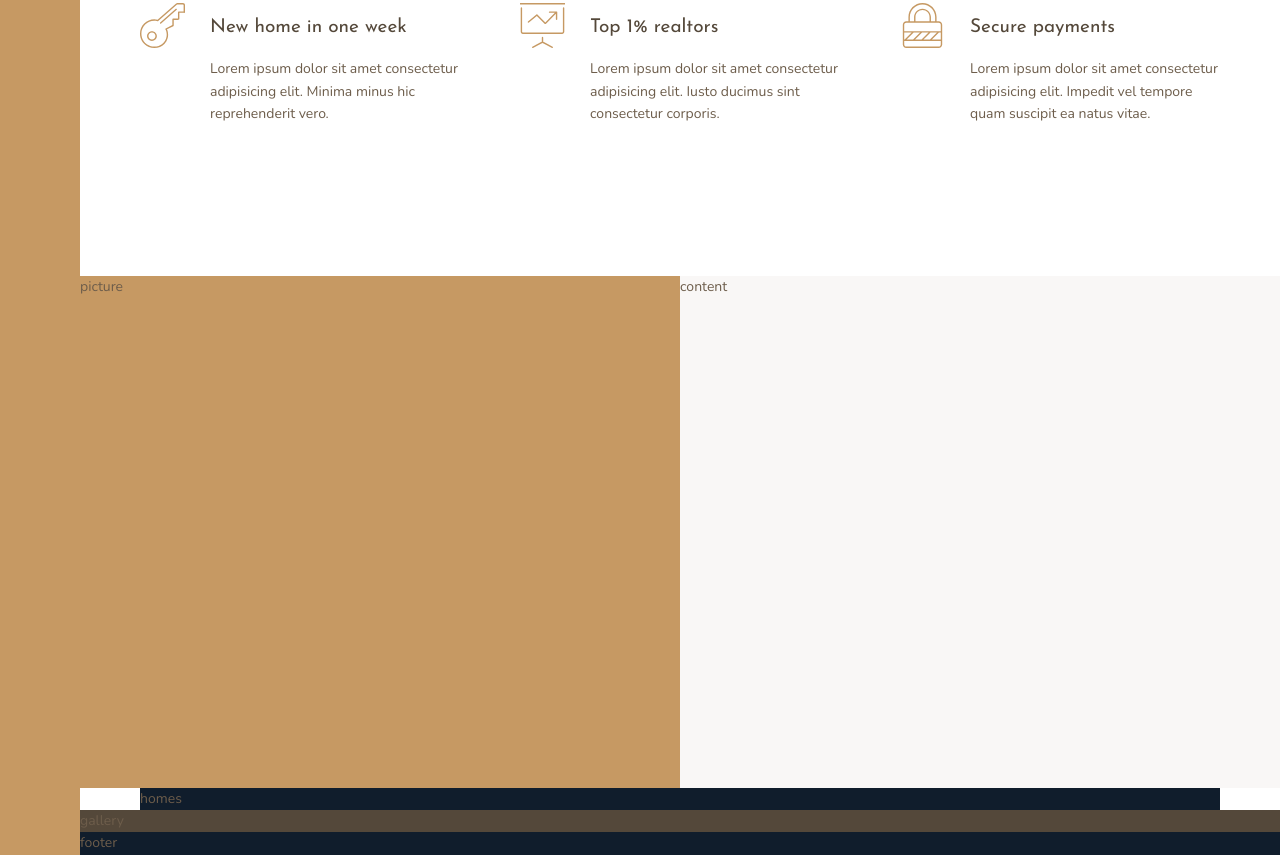
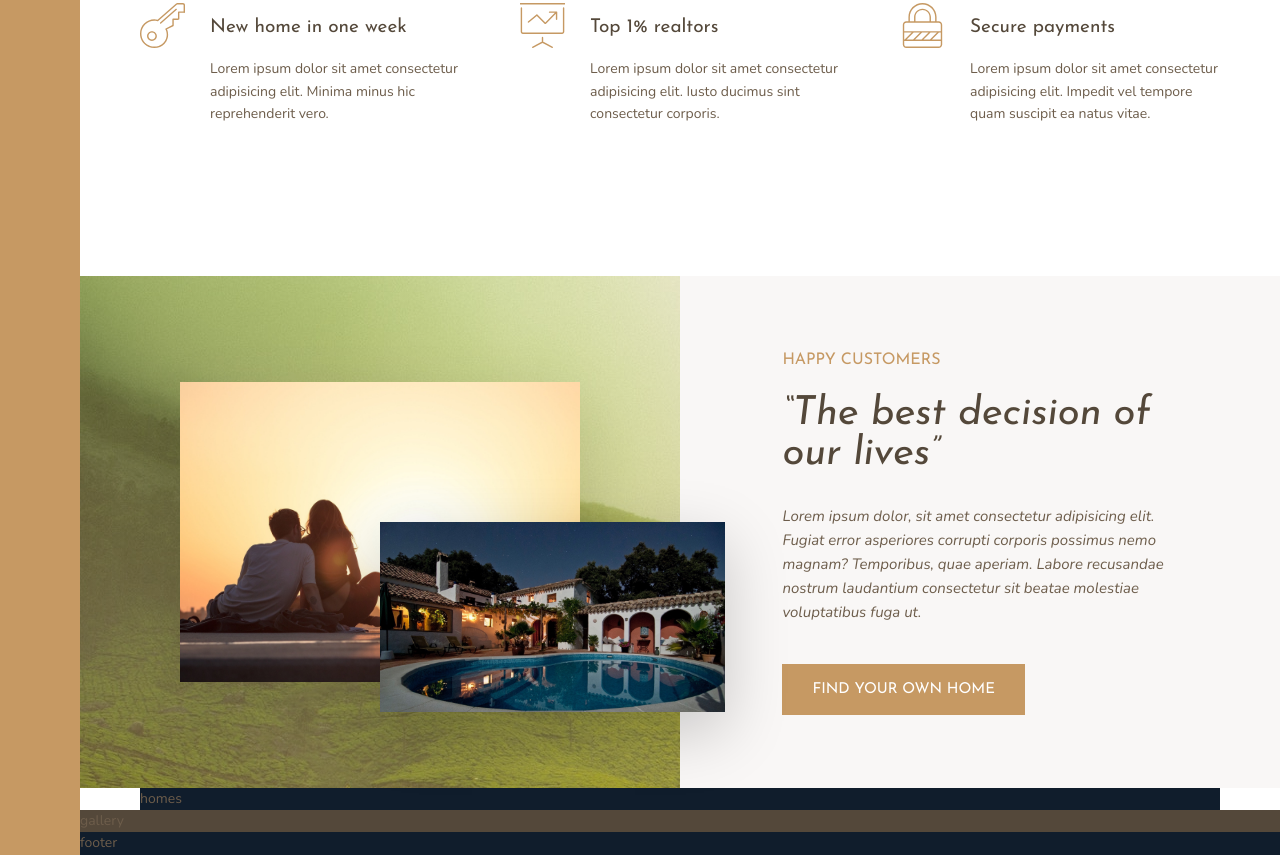
Before and after one commit to Rishi500/nexter, a website: page index.html in a window 1280 px wide. Shown: the part 972-1827 px from the top of the page. Drawn offline with nearby package versions, Linux system fonts and the light colour scheme.

Commit message:
content section

```diff
--- a/index.html
+++ b/index.html
@@ -75,11 +75,17 @@
         </section>
 
         <div class="story__pictures">
-            picture
+            <img src="img/story-1.jpeg" alt="couple with new house" class="story__img--1">
+            <img src="img/story-2.jpeg" alt="couple with new house" class="story__img--2">
         </div>
 
         <div class="story__content">
-            content
+            <h3 class="heading-3 mb-sm">Happy Customers</h3>
+            <h2 class="heading-2 heading-2--dark mb-md">&ldquo;The best decision of our lives&rdquo;</h2>
+            <p class="story__text mb-lg">
+                Lorem ipsum dolor, sit amet consectetur adipisicing elit. Fugiat error asperiores corrupti corporis possimus nemo magnam? Temporibus, quae aperiam. Labore recusandae nostrum laudantium consectetur sit beatae molestiae voluptatibus fuga ut.
+            </p>
+            <button class="btn">find your own home</button>
         </div>
 
         <section class="homes">
--- a/sass/_story.scss
+++ b/sass/_story.scss
@@ -1,12 +1,44 @@
 .story{
     &__pictures{
-        background-color: $color-primary;
+
+        background-image: linear-gradient(rgba($color-primary, .2),rgba($color-primary, .4) ), url('../img/back.jpg');
         grid-column: full-start / col-end 4;
+
+        display: grid;
+        grid-template-rows: repeat(6, 1fr);
+        grid-template-columns: repeat(6, 1fr);
+        align-items: center;
+    }
+
+    &__img{
+        &--1{
+            width: 100%;
+            grid-column: 2/span 4 ;
+            grid-row: 2/span 4;
+            box-shadow: 0 2rem 6rem rgba(black, .1);
+        }
+        &--2{
+            width: 115%;
+            grid-column: 4/-1 ;
+            grid-row: 4/-2;
+            z-index: 2;
+            box-shadow: 0 2rem 6rem rgba(black, .2);
+        }
     }
 
     &__content{
         background-color: $color-grey-light-1;
         grid-column: col-end 4 / -1;
 
+        padding: 6rem 8vw;
+
+        display: grid;
+        align-content: center;
+        justify-items: start;
+
+    }
+    &__text{
+        font-size: 1.5rem;
+        font-style: italic;
     }
 }
--- a/sass/_typography.scss
+++ b/sass/_typography.scss
@@ -2,15 +2,29 @@
     font-family: $font-display;
     font-weight: 400;
 }
+
 .heading-1{
     @extend %heading;
 }
 .heading-2{
     @extend %heading;
 
+    &--light{
+        color: $color-grey-light-1;
+    }
+    &--dark{
+        color: $color-grey-dark-1;
+    }
+
+    font-size: 4rem;
+    font-style: italic;
+    line-height: 1;
 }
 .heading-3{
     @extend %heading;
+    font-size: 1.6rem;
+    color: $color-primary;
+    text-transform: uppercase;
 
 }
 .heading-4{
@@ -24,3 +38,34 @@
         color: $color-grey-dark-1;
     }
 }
+
+.btn{
+     background-color: $color-primary;
+     color: white;
+     border: none;
+     border-radius: 0;
+     font-family: $font-display;
+     font-size: 1.5rem;
+     text-transform: uppercase;
+     padding: 1.8rem 3rem;
+     cursor: pointer;
+     transition: all .2s;
+
+     &:hover{
+        background-color: $color-primary-dark;
+     }
+}
+
+
+.mb-sm{
+    margin-bottom: 2rem;
+}
+.mb-md{
+    margin-bottom: 3rem;
+}
+.mb-lg{
+    margin-bottom: 4rem;
+}
+.mb-hg{
+    margin-bottom: 8rem;
+}
```
Also changed, not shown: css/style.css.
